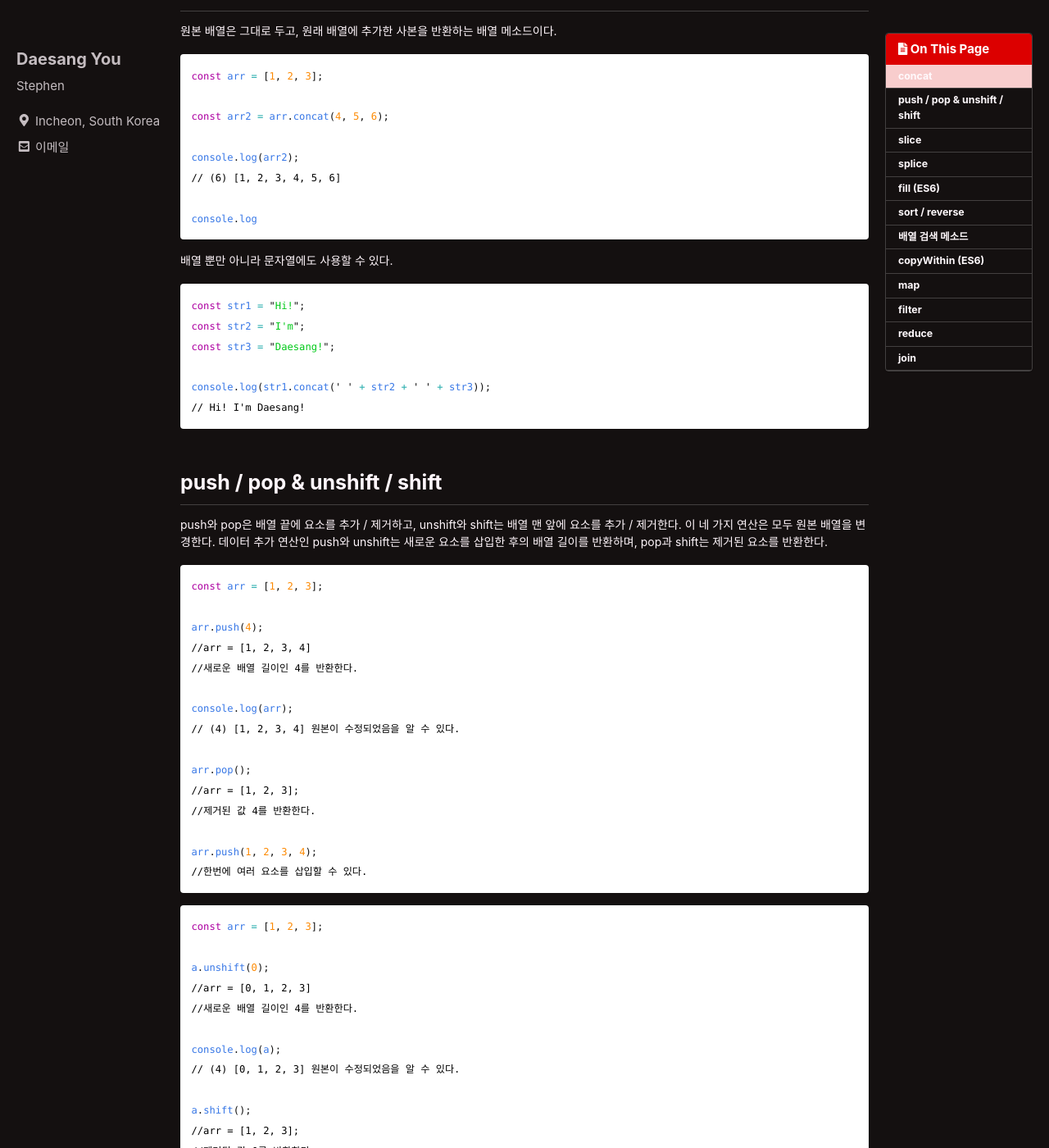
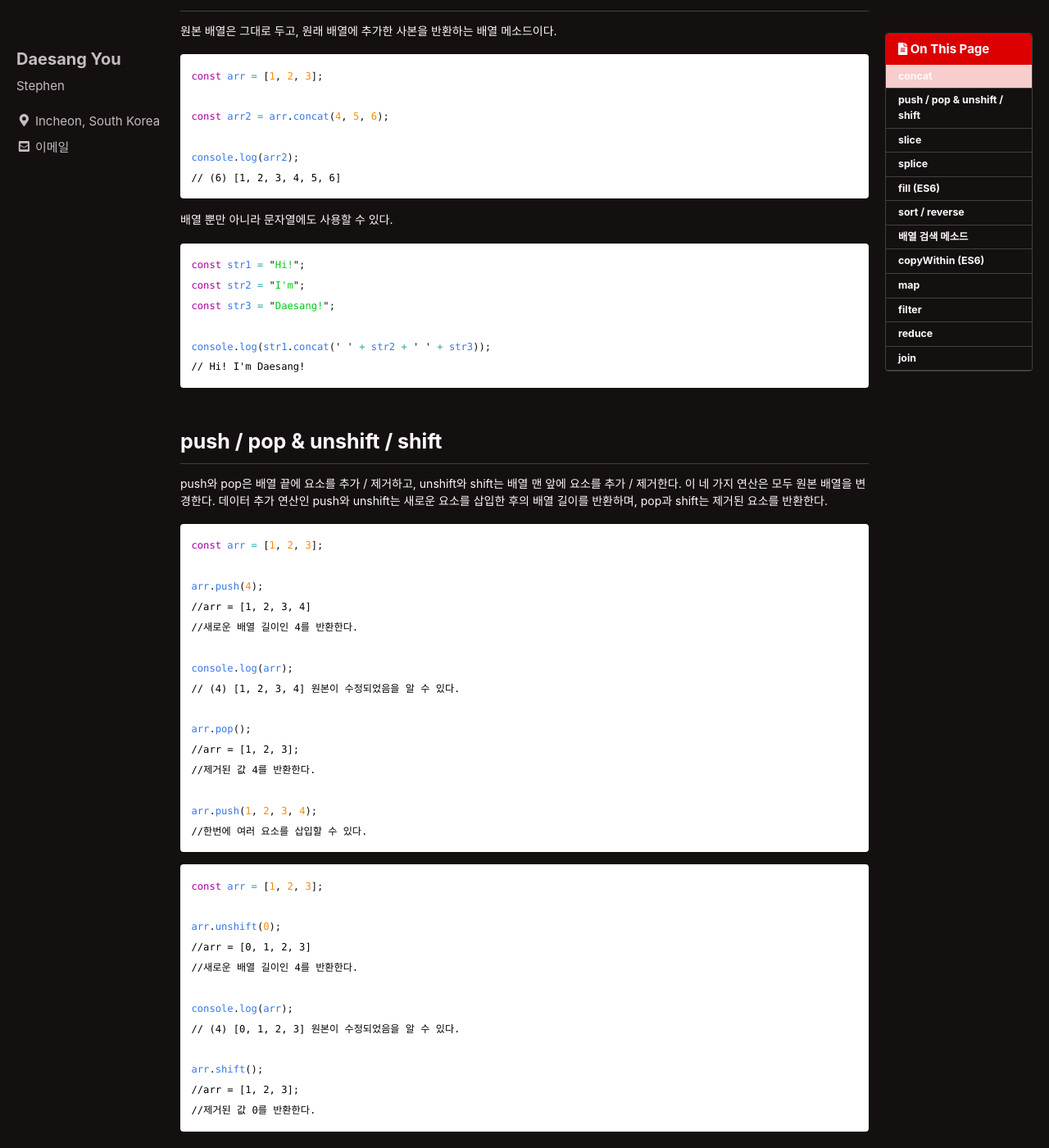
Before and after one commit to eotkd4791/eotkd4791.github.io, a Jekyll site: the page built from _posts/Javascript/2020-03-23-JavaScript16.md, in a window 1280 px wide and 1400 px high, scrolled down 227 px. Shown: the whole window at 82% size. Built offline with Jekyll 4.4.1, drawn with Linux system fonts in a browser that asks for light colours; cached includes are drawn as plain includes; comment, search, counter and statistics services are not loaded.

Commit message:
correct concat

````diff
--- a/_posts/Javascript/2020-03-23-JavaScript16.md
+++ b/_posts/Javascript/2020-03-23-JavaScript16.md
@@ -23,8 +23,6 @@ const arr2 = arr.concat(4, 5, 6);
 
 console.log(arr2);
 // (6) [1, 2, 3, 4, 5, 6]
-
-console.log
 ```
 
 배열 뿐만 아니라 문자열에도 사용할 수 있다.
@@ -64,14 +62,14 @@ arr.push(1, 2, 3, 4);
 ```js
 const arr = [1, 2, 3];
 
-a.unshift(0);
+arr.unshift(0);
 //arr = [0, 1, 2, 3]
 //새로운 배열 길이인 4를 반환한다.
 
-console.log(a);
+console.log(arr);
 // (4) [0, 1, 2, 3] 원본이 수정되었음을 알 수 있다.
 
-a.shift();
+arr.shift();
 //arr = [1, 2, 3];
 //제거된 값 0를 반환한다.
 ```
````
